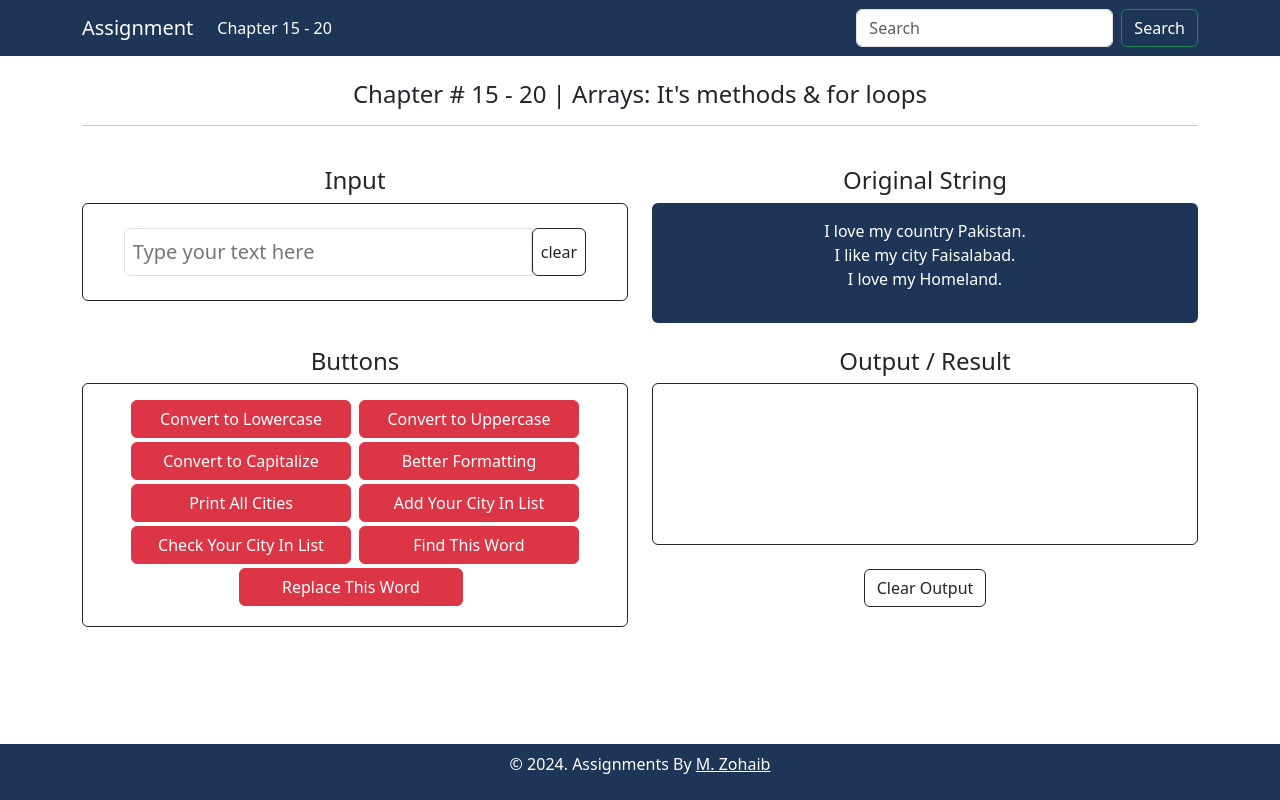
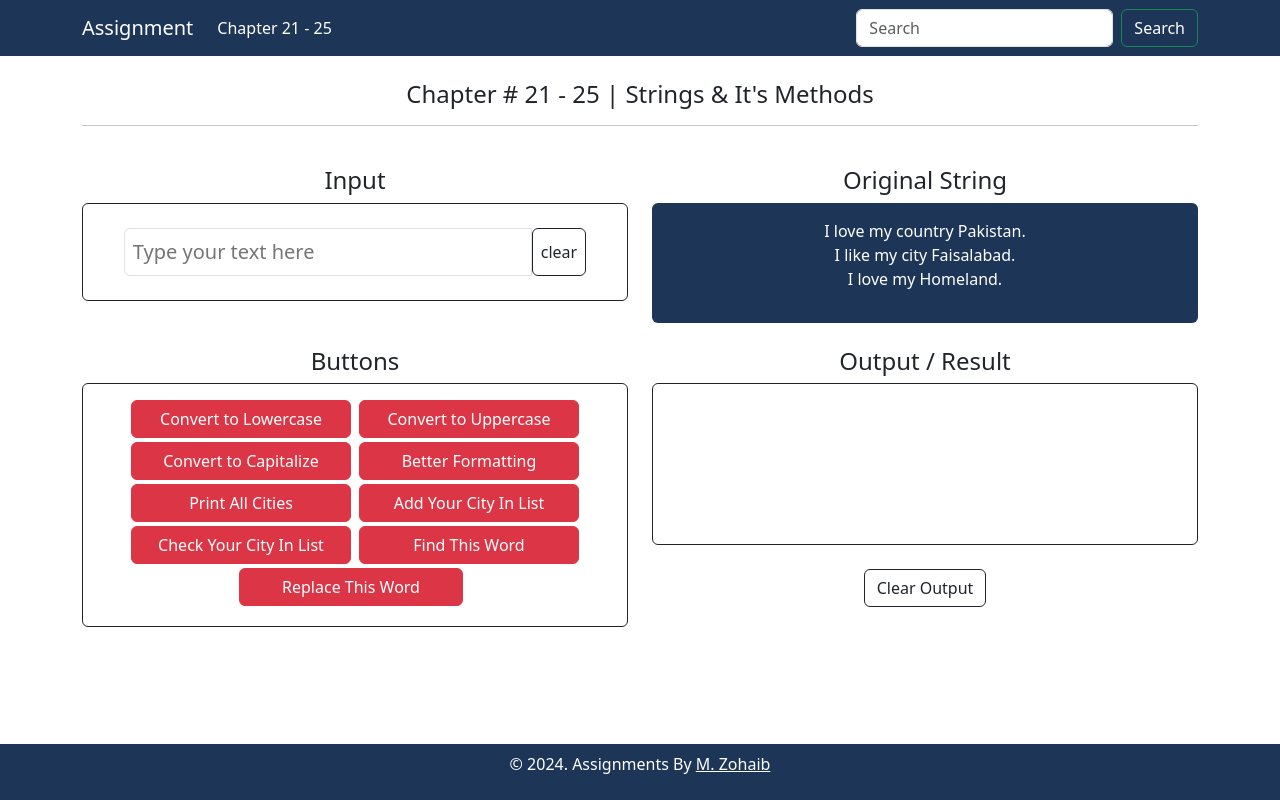
Before and after one commit to itx-rajpoot/assignment-13-JS-5, a plain HTML site: page index.html in a window 1280 px wide. Drawn offline with nearby package versions, Linux system fonts and the light colour scheme.

Commit message:
adding chapter name

```diff
--- a/index.html
+++ b/index.html
@@ -10,7 +10,7 @@
   <!-- bootstrap styles -->
   <link href="https://cdn.jsdelivr.net/npm/bootstrap@5.3.3/dist/css/bootstrap.min.css" rel="stylesheet"
     integrity="sha384-QWTKZyjpPEjISv5WaRU9OFeRpok6YctnYmDr5pNlyT2bRjXh0JMhjY6hW+ALEwIH" crossorigin="anonymous">
-  <title>java-script-assignment-3</title>
+  <title>java-script-assignment-5</title>
 </head>
 
 <body>
@@ -26,7 +26,7 @@
         <div class="navbar-collapse collapse" id="navbarSupportedContent">
           <ul class="navbar-nav me-auto mb-2 mb-lg-0">
             <li class="nav-item">
-              <span class="nav-link active text-white" aria-current="page">Chapter 15 - 20</span>
+              <span class="nav-link active text-white" aria-current="page">Chapter 21 - 25</span>
             </li>
           </ul>
           <form class="d-flex">
@@ -43,7 +43,7 @@
     <div class="container">
       <div class="row">
         <div class="col text-center pt-4">
-          <h4>Chapter # 15 - 20 | Arrays: It's methods & for loops</h4>
+          <h4>Chapter # 21 - 25 | Strings & It's Methods</h4>
           <hr>
 
         </div>
```
